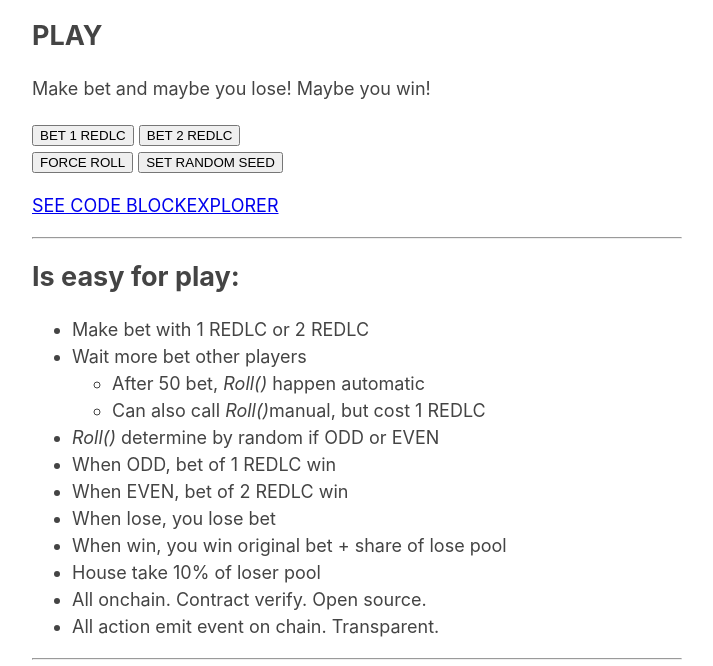
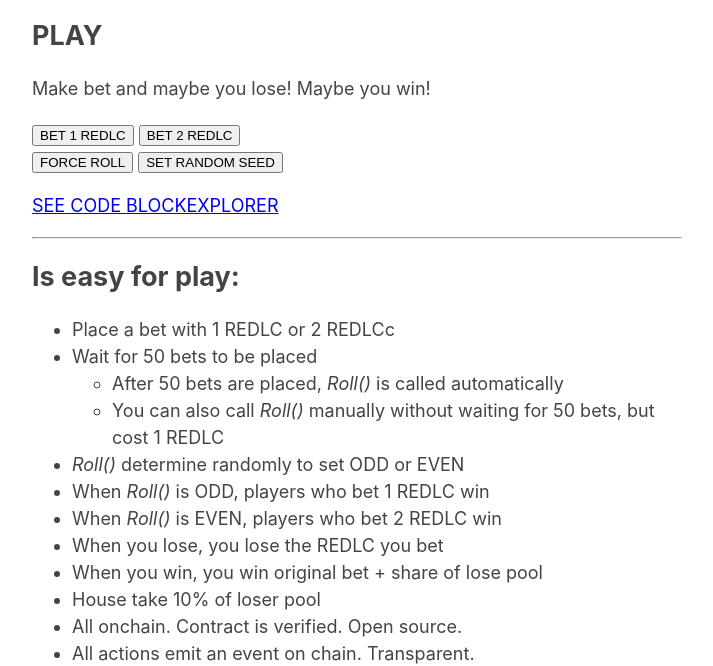
Before and after one commit to happypappyhappy/happybet, a website: page webapp/index.html in a window 1280 px wide. Shown: the part 137-803 px from the top of the page, without its empty margins (283-996 px from the left). Drawn offline with Linux system fonts and the light colour scheme.

Commit message:
asdf
asdf

```diff
--- a/webapp/index.html
+++ b/webapp/index.html
@@ -40,20 +40,25 @@
     <h2>Is easy for play:</h2>
 
     <ul>
-      <li>Make bet with 1 REDLC or 2 REDLC</li>
-      <li>Wait more bet other players</li>
+      <li>Place a bet with 1 REDLC or 2 REDLCc</li>
+      <li>Wait for 50 bets to be placed</li>
       <ul>
-        <li>After 50 bet, <em>Roll()</em> happen automatic</li>
-        <li>Can also call <em>Roll()</em>manual, but cost 1 REDLC</li>
+        <li>
+          After 50 bets are placed, <em>Roll()</em> is called automatically
+        </li>
+        <li>
+          You can also call <em>Roll()</em> manually without waiting for 50
+          bets, but cost 1 REDLC
+        </li>
       </ul>
-      <li><em>Roll()</em> determine by random if ODD or EVEN</li>
-      <li>When ODD, bet of 1 REDLC win</li>
-      <li>When EVEN, bet of 2 REDLC win</li>
-      <li>When lose, you lose bet</li>
-      <li>When win, you win original bet + share of lose pool</li>
+      <li><em>Roll()</em> determine randomly to set ODD or EVEN</li>
+      <li>When <em>Roll()</em> is ODD, players who bet 1 REDLC win</li>
+      <li>When <em>Roll()</em> is EVEN, players who bet 2 REDLC win</li>
+      <li>When you lose, you lose the REDLC you bet</li>
+      <li>When you win, you win original bet + share of lose pool</li>
       <li>House take 10% of loser pool</li>
-      <li>All onchain. Contract verify. Open source.</li>
-      <li>All action emit event on chain. Transparent.</li>
+      <li>All onchain. Contract is verified. Open source.</li>
+      <li>All actions emit an event on chain. Transparent.</li>
     </ul>
 
     <hr />
```
